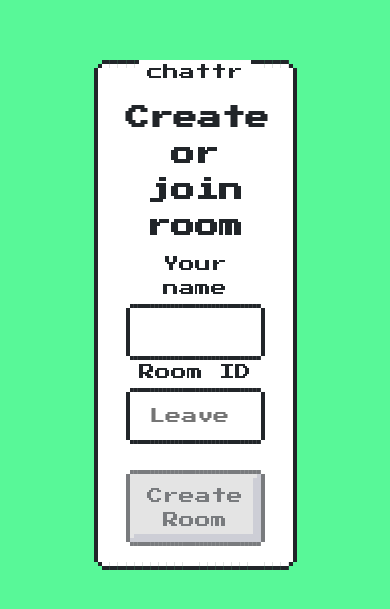
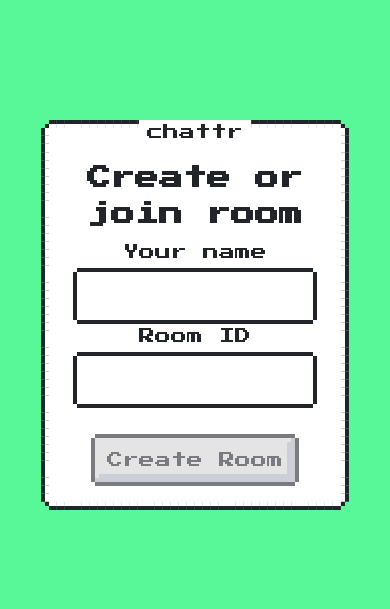
Before and after one commit to mttchpmn/chattr, a React (Create React App) app: page / in a window 390 px wide. Shown: the part 107-716 px from the top of the page. Built offline with nearby package versions, Linux system fonts and the light colour scheme; no server answers.

Commit message:
Implement mobile responsiveness

```diff
--- a/src/App/index.jsx
+++ b/src/App/index.jsx
@@ -11,8 +11,10 @@ import ChatNoticationBar from "../components/ChatNotificationBar";
 
 // TODO
 // - Input and error handling
+// - Room chat history
+// - Show who's online
 // - Mobile responsiveness
-// - Save earlier messages and show them to new members / room history (?)
+// - Add flag to make room public on creation, name it, and show in list to join
 
 class App extends React.Component {
   constructor(props) {
--- a/src/components/ChatInput/index.jsx
+++ b/src/components/ChatInput/index.jsx
@@ -4,6 +4,7 @@ import socket from "../../socket";
 
 function ChatInput({ name, roomID, handleFocus }) {
   const [message, setMessage] = React.useState("");
+  const mobile = window.innerWidth < 500;
 
   const handleSubmit = e => {
     e.preventDefault();
@@ -25,7 +26,13 @@ function ChatInput({ name, roomID, handleFocus }) {
         padding: 5,
       }}
     >
-      <form style={{ width: "100%", display: "flex" }}>
+      <form
+        style={{
+          width: "100%",
+          display: "flex",
+          flexDirection: mobile ? "column" : "row",
+        }}
+      >
         <input
           className="nes-input"
           value={message}
@@ -43,7 +50,11 @@ function ChatInput({ name, roomID, handleFocus }) {
           }
           type="submit"
           onClick={e => handleSubmit(e)}
-          style={{ minWidth: 200, marginLeft: 10 }}
+          style={{
+            minWidth: 200,
+            marginLeft: mobile ? 5 : 10,
+            marginTop: mobile ? 10 : 0,
+          }}
         >
           Send
         </button>
--- a/src/components/HomeScreen/index.jsx
+++ b/src/components/HomeScreen/index.jsx
@@ -16,13 +16,16 @@ function HomeScreen({ handleSubmit }) {
         style={{
           width: "50%",
           margin: "auto",
-          maxWidth: "600px",
+          minWidth: 300,
+          maxWidth: 600,
           backgroundColor: "#fff",
         }}
       >
         <p className="title">chattr</p>
 
         <h2>Create or join room</h2>
+
+        {/* <p>{window.innerWidth}</p> */}
 
         <form>
           <div className="nes-field">
@@ -44,7 +47,9 @@ function HomeScreen({ handleSubmit }) {
               type="text"
               id="join-id"
               autoComplete="off"
-              placeholder="Leave blank for new room"
+              placeholder={
+                window.innerWidth < 1000 ? "" : "Leave blank for new room"
+              }
               value={joinID}
               onChange={e => setJoinID(e.target.value)}
             />
```
